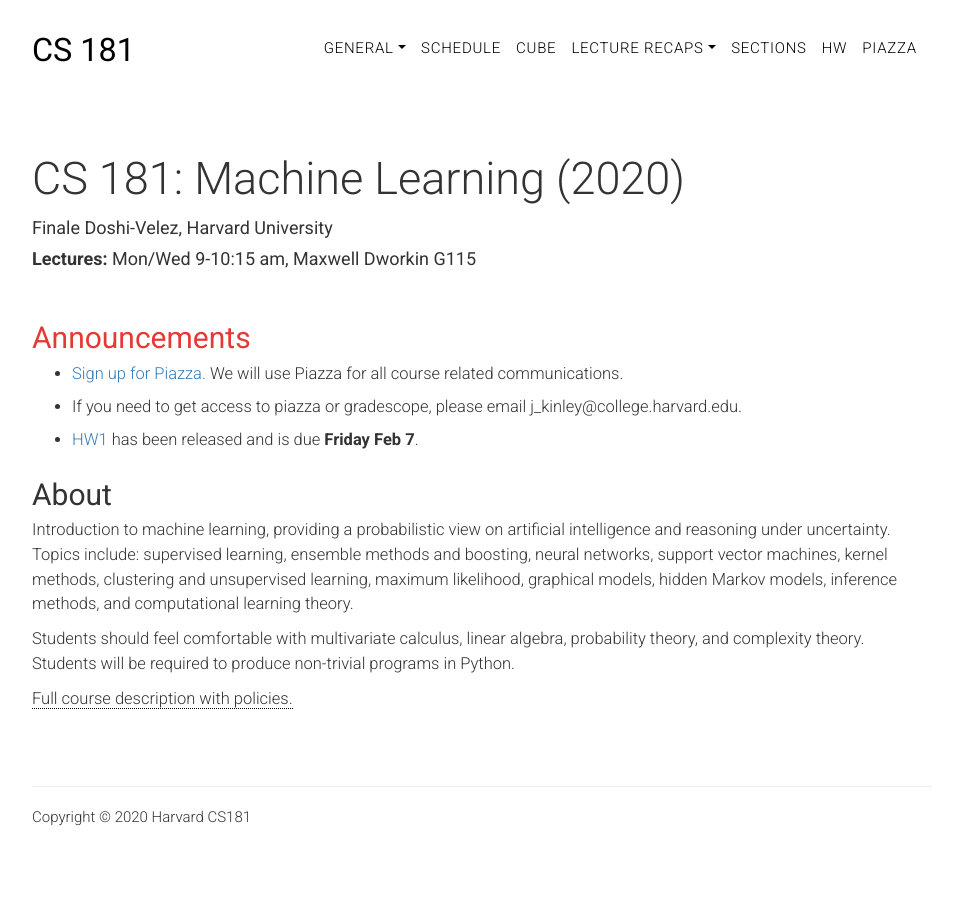
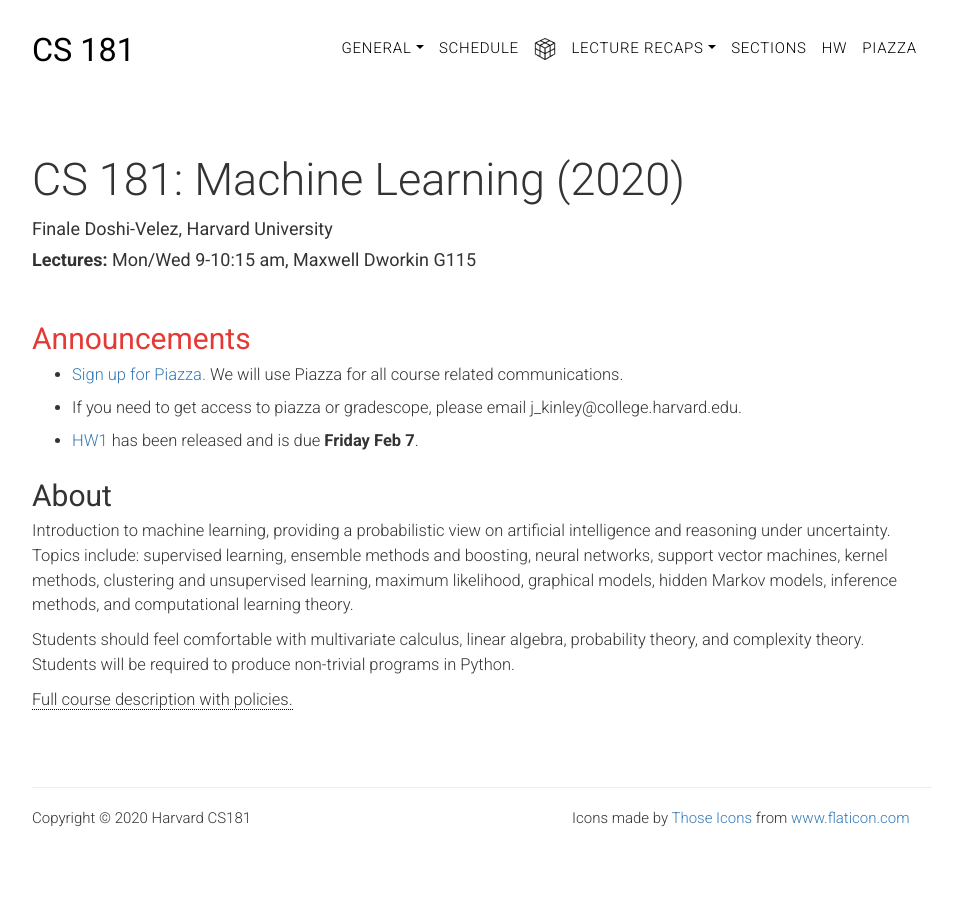
Before and after one commit to harvard-ml-courses/cs181-web-2020, a Jekyll site: the page built from index.html, in a window 1280 px wide. Shown: the whole page, without its empty margins (158-1121 px from the left). Built offline with Jekyll 4.4.1, drawn with Linux system fonts in a browser that asks for light colours.

Commit message:
cube logo added, footer updated

```diff
--- a/_includes/footer.html
+++ b/_includes/footer.html
@@ -1,6 +1,13 @@
 <footer id="footer" class="main-container footer text">
   <div class="main">
       <hr>
-      Copyright &copy; <script>document.write(new Date().getFullYear())</script> Harvard CS181
+        <div class="half-row l">
+          <div>
+            Copyright &copy; <script>document.write(new Date().getFullYear())</script> Harvard CS181
+          </div>
+        </div>
+        <div class="half-row r">
+            <div>Icons made by <a href="https://www.flaticon.com/authors/those-icons" title="Those Icons">Those Icons</a> from <a href="https://www.flaticon.com/" title="Flaticon"> www.flaticon.com</a></div>
+        </div>
   </div>
 </footer>
--- a/_includes/header.html
+++ b/_includes/header.html
@@ -18,7 +18,7 @@
           </ul>
         </li>
         <li><a href="{{ site.baseurl }}/schedule">Schedule</a></li>
-        <li><a href="{{ site.baseurl }}/cube">Cube</a></li>
+        <li><a href="{{ site.baseurl }}/cube"><!-- Cube --> <img class="header-icon" src="{{ site.baseurl }}/css/cube2.png"></a></li>
         <li class="dropdown">
           <a class="dropdown-toggle" type="button" id="dropdownMenuButton" data-toggle="dropdown" aria-haspopup="true" aria-expanded="false">
             Lecture Recaps
--- a/css/style.css
+++ b/css/style.css
@@ -47,8 +47,27 @@
 header nav ul li {
     margin-left: 1em; }
 
+header img.header-icon {
+    height: 1.5em;
+}
+
 footer.footer {
     padding: 3em 0 5em 0;
+}
+
+footer.footer .half-row {
+    width: 40%;
+    display: inline-block;
+    margin: 0px;
+    position: relative;
+}
+
+footer.footer .half-row.l {
+    float: left;
+}
+
+footer.footer .half-row.r {
+    float: right;
 }
 
 .page-head {
```
Also changed, not shown: css/cube2.png (added).
